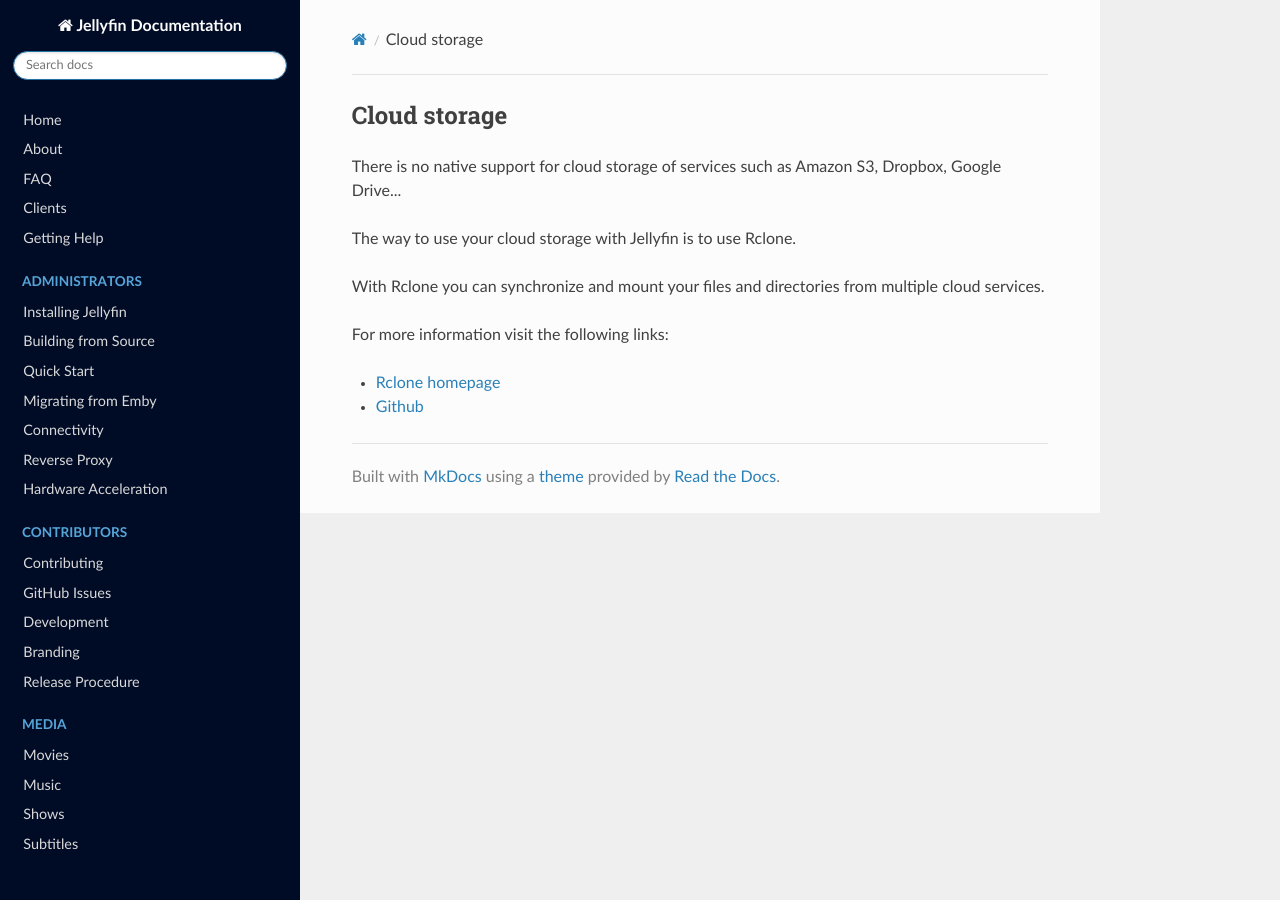
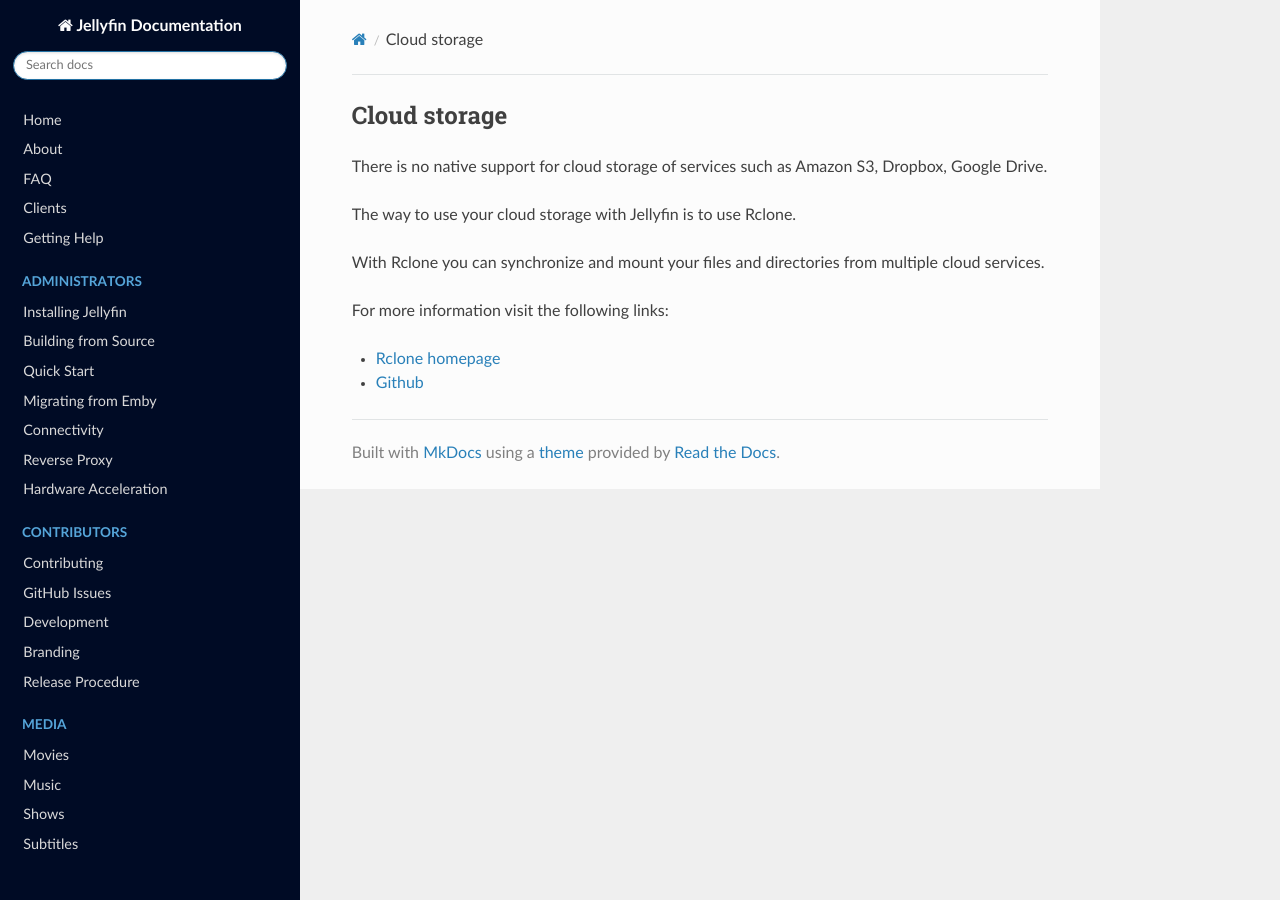
Before and after one commit to jellyfin-archive/jellyfin-docs, an MkDocs documentation site: the page built from docs/media/cloud-storage.md, in a window 1280 px wide. Built offline with MkDocs 1.6.1, drawn with Linux system fonts in a browser that asks for light colours; nearby versions of some CDN libraries; old or Windows-style settings are respelled for this version of MkDocs.

```diff
--- a/docs/media/cloud-storage.md
+++ b/docs/media/cloud-storage.md
@@ -1,6 +1,6 @@
 ## Cloud storage
 
-There is no native support for cloud storage of services such as Amazon S3, Dropbox, Google Drive...
+There is no native support for cloud storage of services such as Amazon S3, Dropbox, Google Drive.
 
 The way to use your cloud storage with Jellyfin is to use Rclone.
 
```
